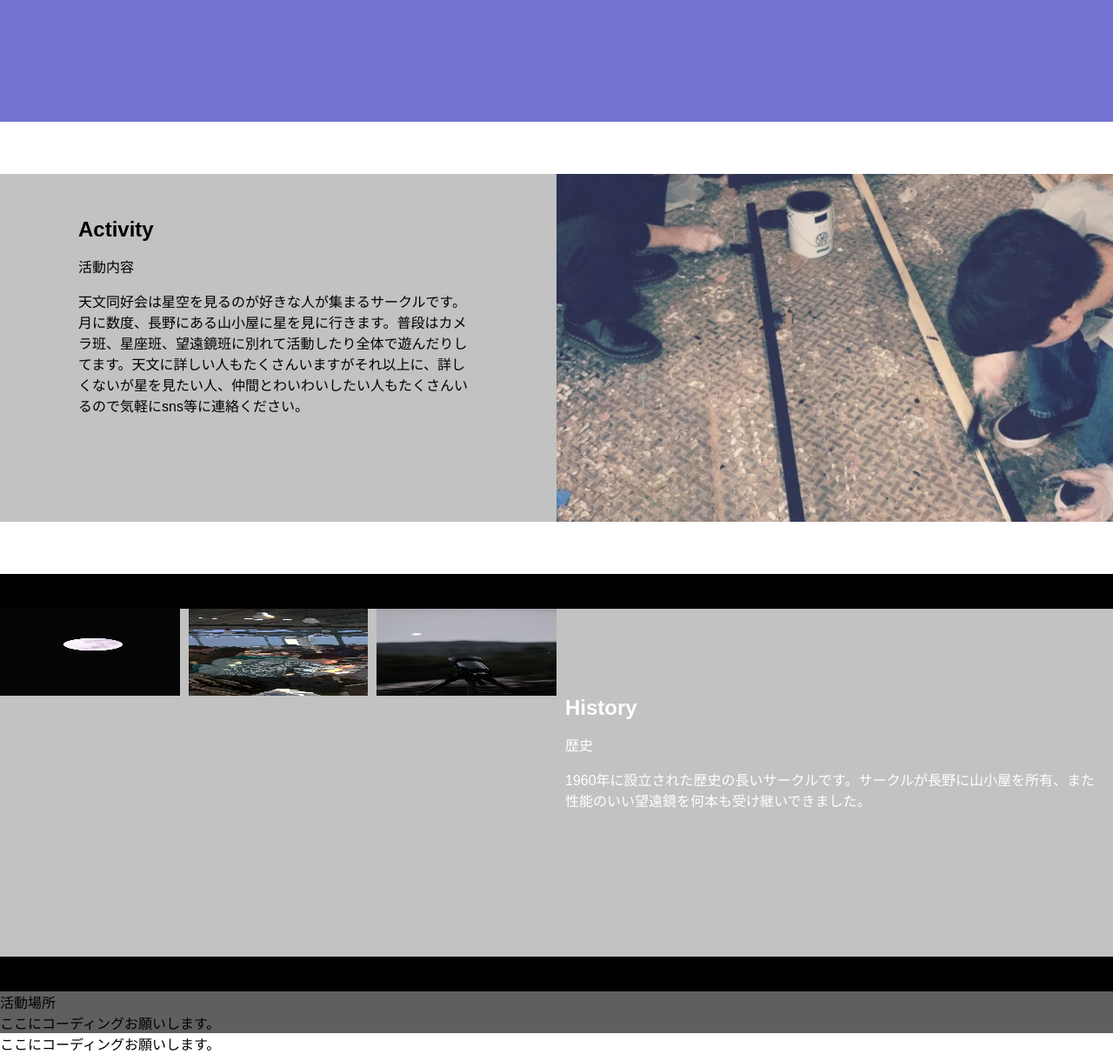
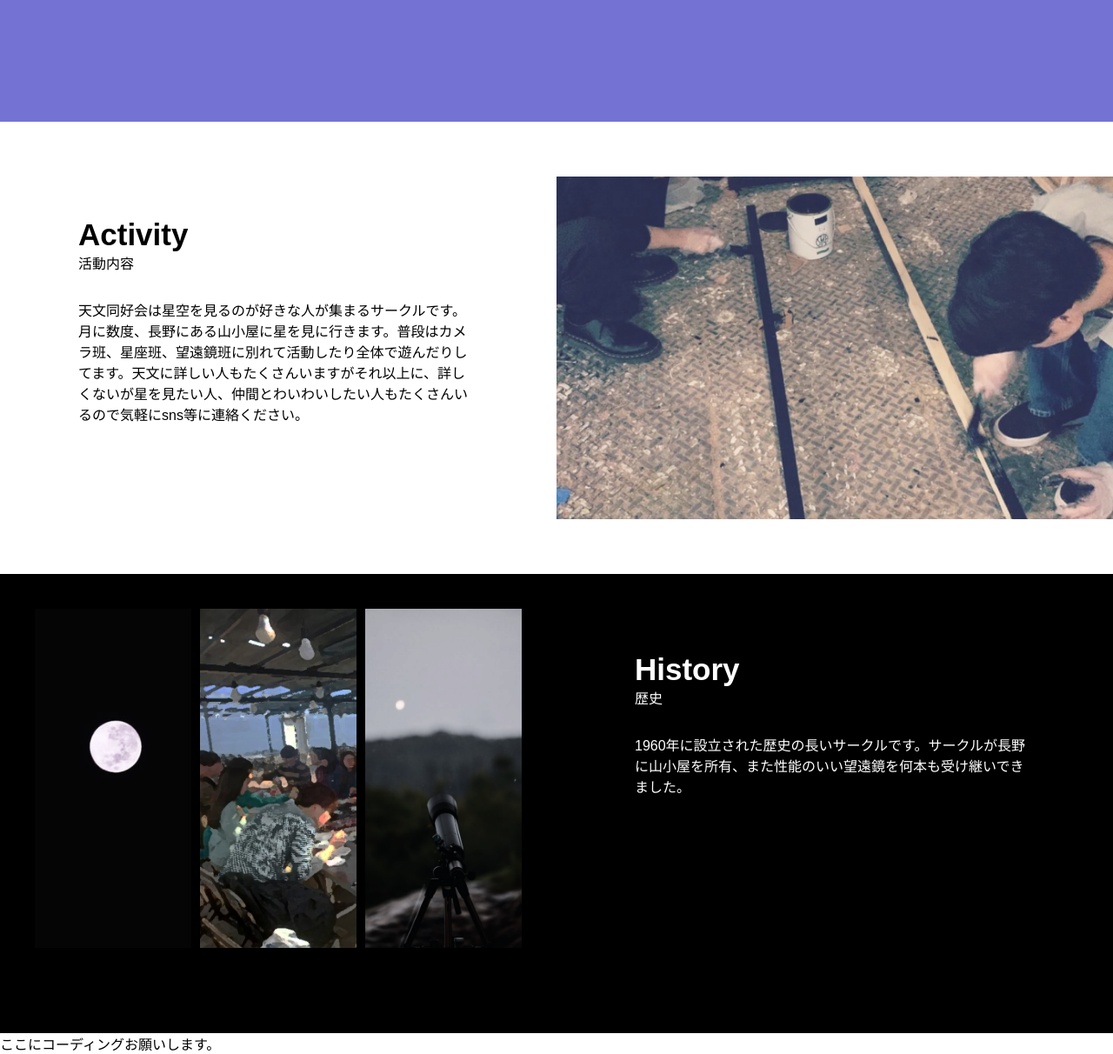
Before and after one commit to winc1980/waxaHP, a WordPress theme: template home.php in a window 1280 px wide. Shown: the part 660-1872 px from the top of the page at 87% size. Run offline with PHP 8.4 and a stand-in for WordPress, Linux system fonts and the light colour scheme; the site name, menu and one post (Sample post) are stand-ins, and other content is empty.

Commit message:
Update index.html
Update
- Activity
- History

```diff
--- a/style.css
+++ b/style.css
@@ -13,7 +13,7 @@
 ブロックの基底要素
 -----------------------------------------------*/
 body * {
-    font-family: 'Noto Sans JP', sans-serif;
+    font-family: 'Noto Sans JP', sans-serif !important;
     box-sizing: border-box;
     text-decoration: none;
 }
@@ -25,6 +25,11 @@
     font-size: 1.6rem;
     margin: 0;
 }
+
+p {
+    margin: 0;
+}
+
 #page {
     /* background-color: #000000; */
 }
@@ -32,6 +37,36 @@
 img{
     width: 100%;
 }
+
+.container {
+    display: flex;
+    flex-wrap: wrap;
+    max-width: 1920px;
+    margin: 0 auto;
+}
+
+.container .row {
+    width: 100%;
+    min-height: 200px;
+}
+
+.container .contents {
+    padding: 30px 10px;
+}
+
+.message {
+    padding-top: 30px;
+}
+
+section {
+    max-width: 1320px;
+    margin: 0 auto;
+}
+
+.title h2 {
+    font-size: 3.5rem;
+}
+
 /*-----------------------------------------------
 ヘッダー
 -----------------------------------------------*/
@@ -46,7 +81,7 @@
 
 main {
     width: 100%;
-    background: rgb(95, 95, 95);
+    background: rgb(0, 0, 0);
 }
 
 /*-----------------------------------------------
@@ -63,40 +98,49 @@
 -----------------------------------------------*/
 #activity {
     width: 100%;
-    background: #fff;
+    background: rgb(255, 255, 255);
     padding: 40px 0;
 }
-.container {
-    display: block;
-    width: 100%;
-    height: 400px;
-    background: rgb(194, 194, 194);
-    margin: 0 auto;
+
+#activity .container {
+    flex-wrap: wrap-reverse;
 }
-.container .row {
-    width: 100%;
-    min-height: 200px;
-}
-#activity .container .contents {
-    padding: 30px 10px;
+
+#activity .contents h2,
+#activity .contents p {
+    color: rgb(0, 0, 0);
 }
 
 /*-----------------------------------------------
 歴史
 -----------------------------------------------*/
-#history .contents {
-    padding:100px 10px 10px 10px;
-    /*  efef*/
-
-}
 #history{
     width: 100%;
-    background:black;
+    background:rgb(0, 0, 0);
     padding: 40px 0;
-    color: white;
 }
 
+#history .contents h2,
+#history .contents p {
+    color: rgb(255, 255, 255);
+}
 
+#history .images {
+    display: flex;
+    justify-content: center;
+    grid-gap: 10px;
+    margin: 0 auto;
+}
+#history .images div {
+    width: 180px;
+    height: 390px;
+    background: rgb(224, 150, 150);
+}
+#history .images div img {
+    width: 100%;
+    height: 100%;
+    object-fit: cover;
+}
 
 /*-----------------------------------------------
 活動場所
@@ -115,7 +159,26 @@
 /*----------------------------------------------------------------------------------------------
 PC表示
 ----------------------------------------------------------------------------------------------*/
+
 @media screen and (min-width: 768px) {
+    /*-----------------------------------------------
+    ブロックの基底要素
+    -----------------------------------------------*/
+    .container {
+        height: 400px;
+    }
+
+    .container .row {
+        width: 50%;
+        height: 100%;
+    }
+
+    .container .contents {
+        max-width: 500px;
+        padding: 50px 20px;
+        margin: 0 auto;
+    }
+
     /*-----------------------------------------------
     ヘッダー
     -----------------------------------------------*/
@@ -130,45 +193,17 @@
     #activity {
         padding: 60px 0;
     }
-    .container {
-        display: flex;
-        max-width: 1920px;
-    }
 
-    .container .row {
-        width: 50%;
-        height: 100%;
-    }
-
-    #activity .container .contents {
-        max-width: 500px;
-        padding: 50px 20px;
-        margin: 0 auto;
-    }
     #activity img {
         display: block;
         height: 100%;
+        object-fit: contain;
         margin-left: auto;
     }
 
     /*-----------------------------------------------
     歴史
     -----------------------------------------------*/
-    #history .images {
-        display: grid;
-        grid-template-columns: 1fr 1fr 1fr;
-        grid-gap: 10px;
-    }
-    #history .images div {
-        height: 100px;
-        background: rgb(224, 150, 150);
-    }
-    #history .images div img {
-        width: 100%;
-        height: 100%;
-
-    }
-
 
     /*-----------------------------------------------
     活動場所
```
Also changed, not shown: index.html (+18 -26 lines).
